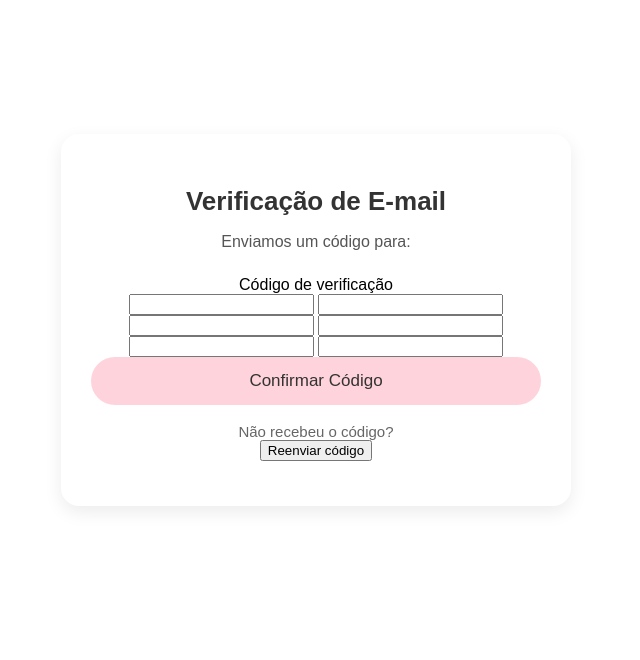
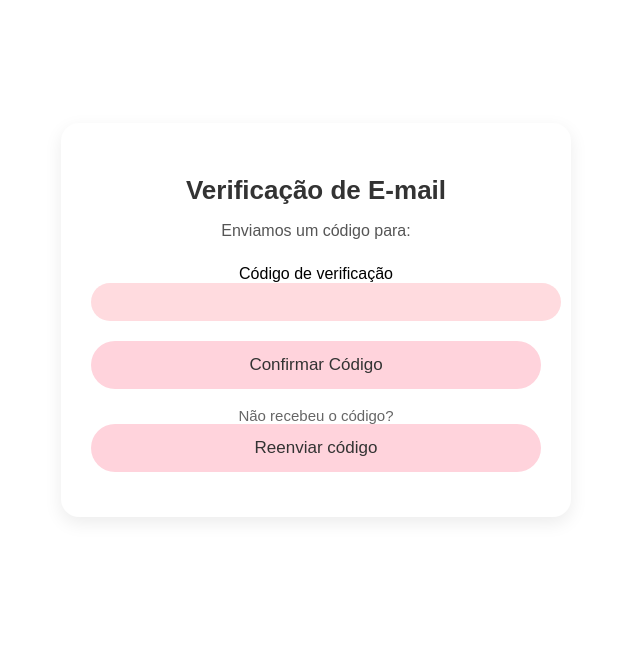
Before and after one commit to will-edu01/Agenda_Digital, a Django app: template accounts/templates/accounts/register_verify.html in a window 1280 px wide. Shown: the top 660 px of the page, without its empty margins (324-964 px from the left). Run offline with Django 5.2, Linux system fonts and the light colour scheme; the template is opened without the code that fills it, so the values that code supplies are empty.

Commit message:
Correção na tela registro

```diff
--- a/accounts/templates/accounts/register_verify.html
+++ b/accounts/templates/accounts/register_verify.html
@@ -17,13 +17,8 @@
 
                 <label for="code" class="verification-label">Código de verificação</label>
 
-                <div class="code-input-wrapper">
-                    <input type="text" maxlength="1" class="code-input" />
-                    <input type="text" maxlength="1" class="code-input" />
-                    <input type="text" maxlength="1" class="code-input" />
-                    <input type="text" maxlength="1" class="code-input" />
-                    <input type="text" maxlength="1" class="code-input" />
-                    <input type="text" maxlength="1" class="code-input" />
+                <div class="change-password">
+                    <input type="text" maxlength="6" class="code-input" />
                 </div>
 
                 <input type="hidden" name="code" id="full_code">
@@ -34,7 +29,7 @@
 
             <p class="verify-resend">
                 Não recebeu o código?<br>
-                <button type="button" id="resendButton" class="register-link">
+                <button type="button" id="resendButton" class="verify-button">
                     Reenviar código
                 </button>
             </p>
```
